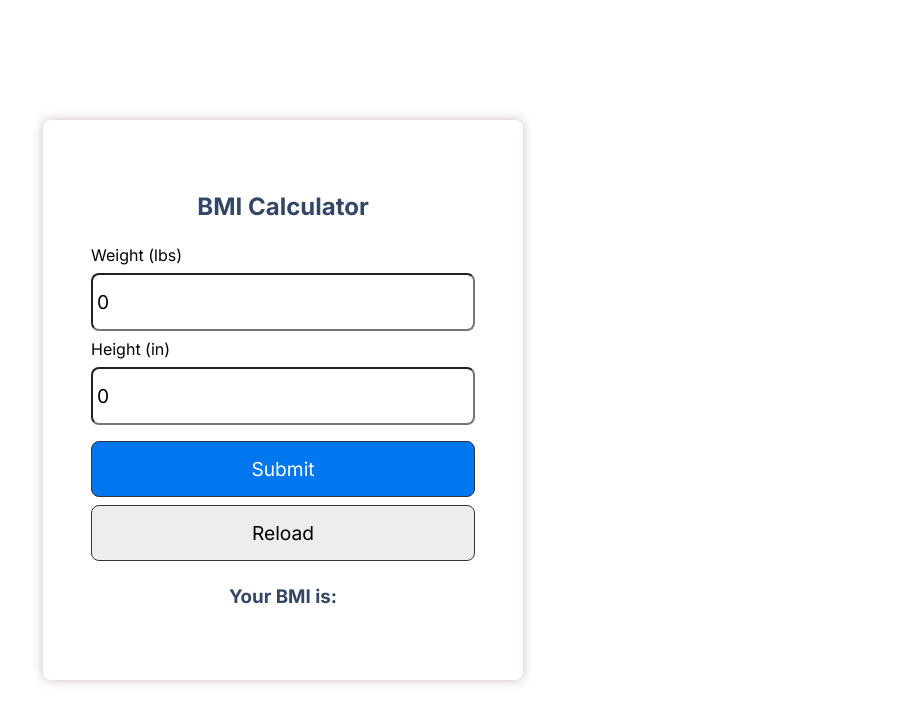
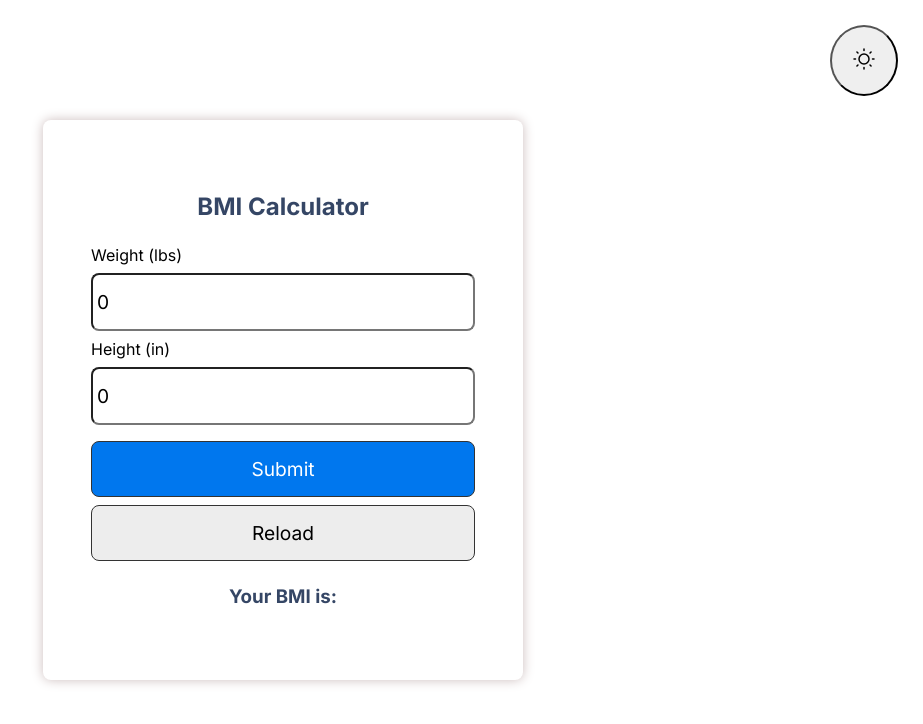
Before and after one commit to iiitl/bmi_calculator, a React (Create React App) app: page / in a window 1280 px wide. Shown: the top 724 px of the page, without its empty margins (357-1280 px from the left). Built offline with nearby package versions, Linux system fonts and the light colour scheme.

Commit message:
made the requested changes

```diff
--- a/src/App.js
+++ b/src/App.js
@@ -1,6 +1,6 @@
 import './App.css';
 import './index.css'
-import React, {useState} from 'react'
+import React, {useState, useEffect} from 'react'
 
 function App() {
   // state
@@ -8,7 +8,16 @@ function App() {
   const [height, setHeight] = useState(0)
   const [bmi, setBmi] = useState('')
   const [message, setMessage] = useState('')
+  const [isDarkmode, SetIsdarkmode] = useState(false);
 
+  useEffect(() => {
+    if(isDarkmode){
+      document.body.classList.add('dark-mode');
+    }
+    else{
+      document.body.classList.remove('dark-mode');
+    }
+  }, [isDarkmode])
   let calcBmi = (event) => {
     event.preventDefault()
     console.log(event);
@@ -40,6 +49,12 @@ function App() {
 
   return (
     <div className="app">
+      <button className='toggle-theme' onClick={() => SetIsdarkmode(!isDarkmode)}>{isDarkmode ? <svg xmlns="http://www.w3.org/2000/svg" viewBox="0 0 24 24" width="24" height="24" color="#000000" fill="none">
+    <path d="M21.5 14.0784C20.3003 14.7189 18.9301 15.0821 17.4751 15.0821C12.7491 15.0821 8.91792 11.2509 8.91792 6.52485C8.91792 5.06986 9.28105 3.69968 9.92163 2.5C5.66765 3.49698 2.5 7.31513 2.5 11.8731C2.5 17.1899 6.8101 21.5 12.1269 21.5C16.6849 21.5 20.503 18.3324 21.5 14.0784Z" stroke="#000000" stroke-width="1.5" stroke-linecap="round" stroke-linejoin="round" />
+</svg> :<svg xmlns="http://www.w3.org/2000/svg" viewBox="0 0 24 24" width="24" height="24" color="#000000" fill="none">
+    <path d="M17 12C17 14.7614 14.7614 17 12 17C9.23858 17 7 14.7614 7 12C7 9.23858 9.23858 7 12 7C14.7614 7 17 9.23858 17 12Z" stroke="currentColor" stroke-width="1.5" />
+    <path d="M12 2V3.5M12 20.5V22M19.0708 19.0713L18.0101 18.0106M5.98926 5.98926L4.9286 4.9286M22 12H20.5M3.5 12H2M19.0713 4.92871L18.0106 5.98937M5.98975 18.0107L4.92909 19.0714" stroke="currentColor" stroke-width="1.5" stroke-linecap="round" />
+</svg>}</button>
     <div className='container'>
       <h2 className='center'>BMI Calculator</h2>
         <form onSubmit={calcBmi}>
--- a/src/index.css
+++ b/src/index.css
@@ -99,3 +99,15 @@ p {
   right: 0px;
   margin: 25px;
 }
+
+.dark-mode input{
+  background-color: rgb(33, 33, 36);
+}
+.dark-mode input{
+  border-color: white;
+  color: white;
+}
+
+.btn .btn-outline{
+  background-color: rgb(33, 33, 36);
+}
```
